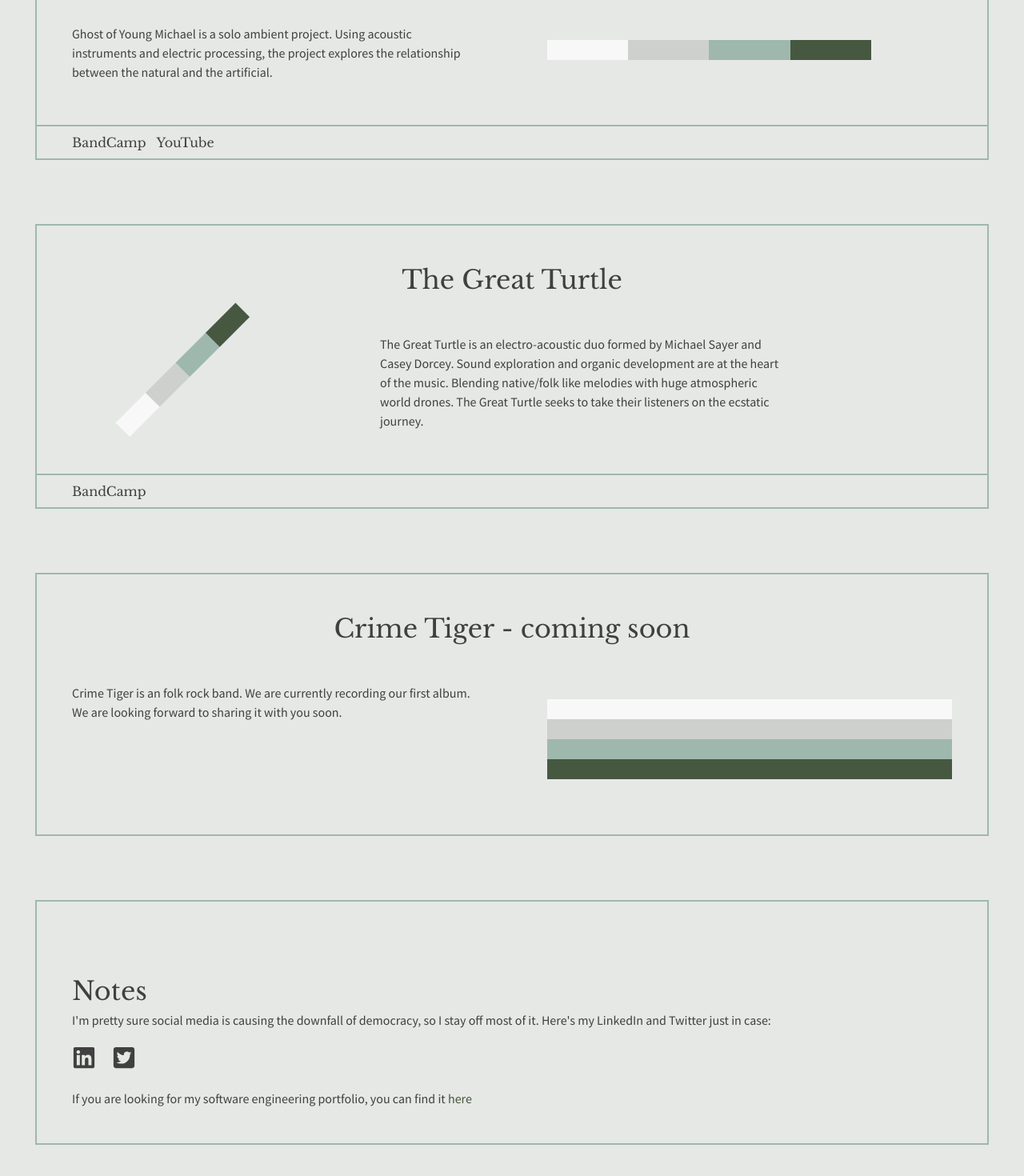
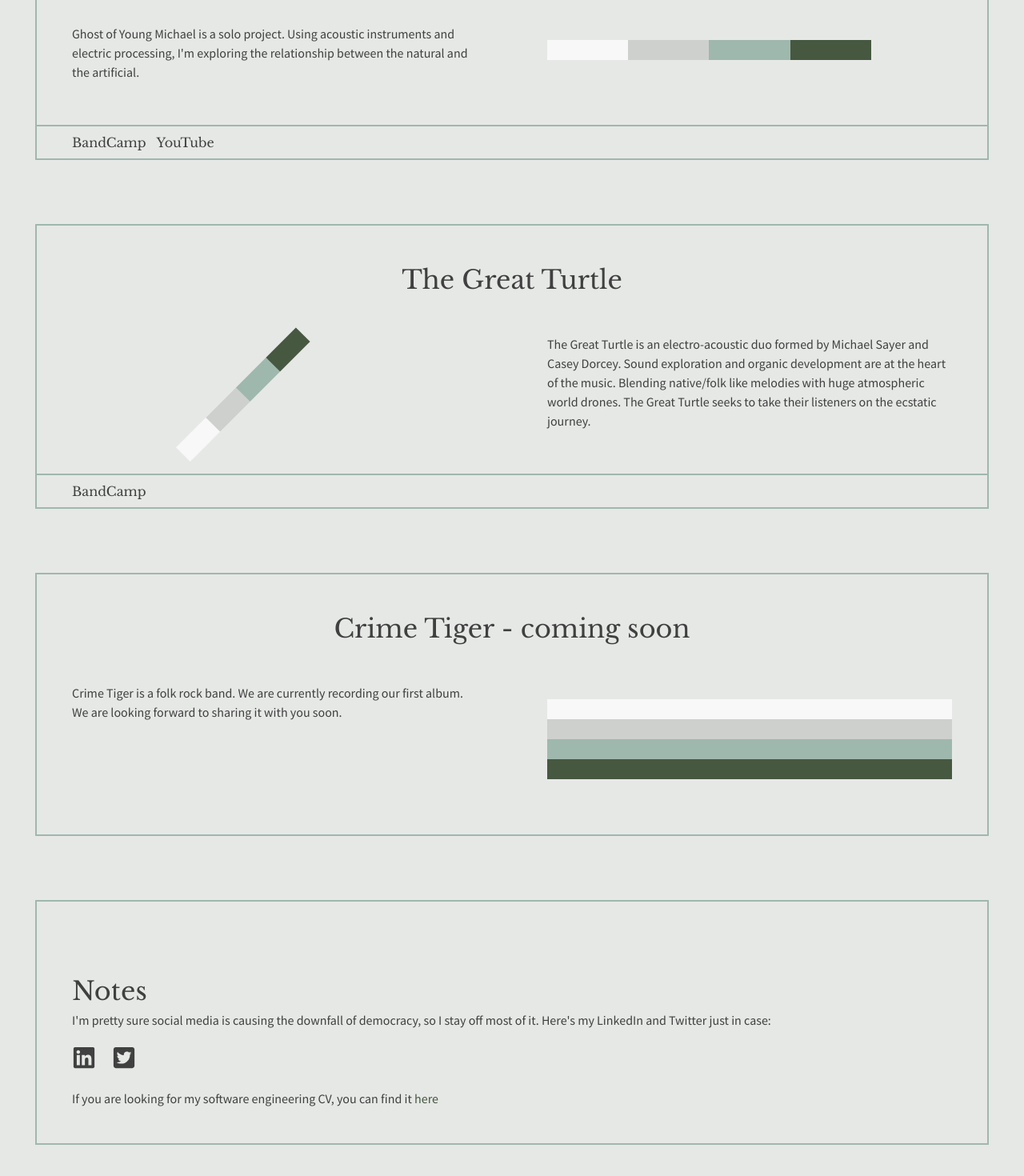
Before and after one commit to mPemba/music-portfolio, a React (Create React App) app: page / in a window 1280 px wide. Shown: the part 973-2443 px from the top of the page at 80% size. Built offline with nearby package versions, Linux system fonts and the light colour scheme.

Commit message:
little updates

```diff
--- a/src/App.js
+++ b/src/App.js
@@ -52,9 +52,9 @@ const App = () => {
             <Details>
               <ProjectDetails>
                 <Text>
-                  Ghost of Young Michael is a solo ambient project.
+                  Ghost of Young Michael is a solo project.
                   Using acoustic instruments and electric processing,
-                  the project explores the relationship between the natural and
+                  I&apos;m exploring the relationship between the natural and
                   the artificial.
                 </Text>
               </ProjectDetails>
@@ -81,7 +81,7 @@ const App = () => {
           <Project>
           <SubTitle>The Great Turtle</SubTitle>
             <Details>
-
+              <ProjectDetails>
                 <ColorsDiagonal>
                   <div style={{ width: '20%', height: '25px', background: colors.white }}></div>
                   <div style={{ width: '20%', height: '25px', background: colors.lightGray }}></div>
@@ -89,7 +89,7 @@ const App = () => {
                   <div style={{ width: '20%', height: '25px', background: colors.green }}></div>
                   <div style={{ width: '20%', height: '25px', background: colors.darkGrays }}></div>
                 </ColorsDiagonal>
-
+              </ProjectDetails>
               <ProjectDetails>
                 <Text>
                   The Great Turtle is an electro-acoustic duo formed by Michael Sayer and Casey Dorcey.
@@ -111,7 +111,7 @@ const App = () => {
             <Details>
               <ProjectDetails>
                 <Text>
-                  Crime Tiger is an folk rock band. We are currently recording our first album.
+                  Crime Tiger is a folk rock band. We are currently recording our first album.
                   We are looking forward to sharing it with you soon.
                 </Text>
               </ProjectDetails>
@@ -143,7 +143,7 @@ const App = () => {
                 </LogoLink>
               </LogoContainer>
               <Text>
-                If you are looking for my software engineering portfolio, you can find it
+                If you are looking for my software engineering CV, you can find it
                 <LogoLink style={{ color: colors.green }} href="https://www.michaelsayer.com/" target="_blank" rel="noopener noreferrer"> here</LogoLink>
               </Text>
             </Notes>
```
